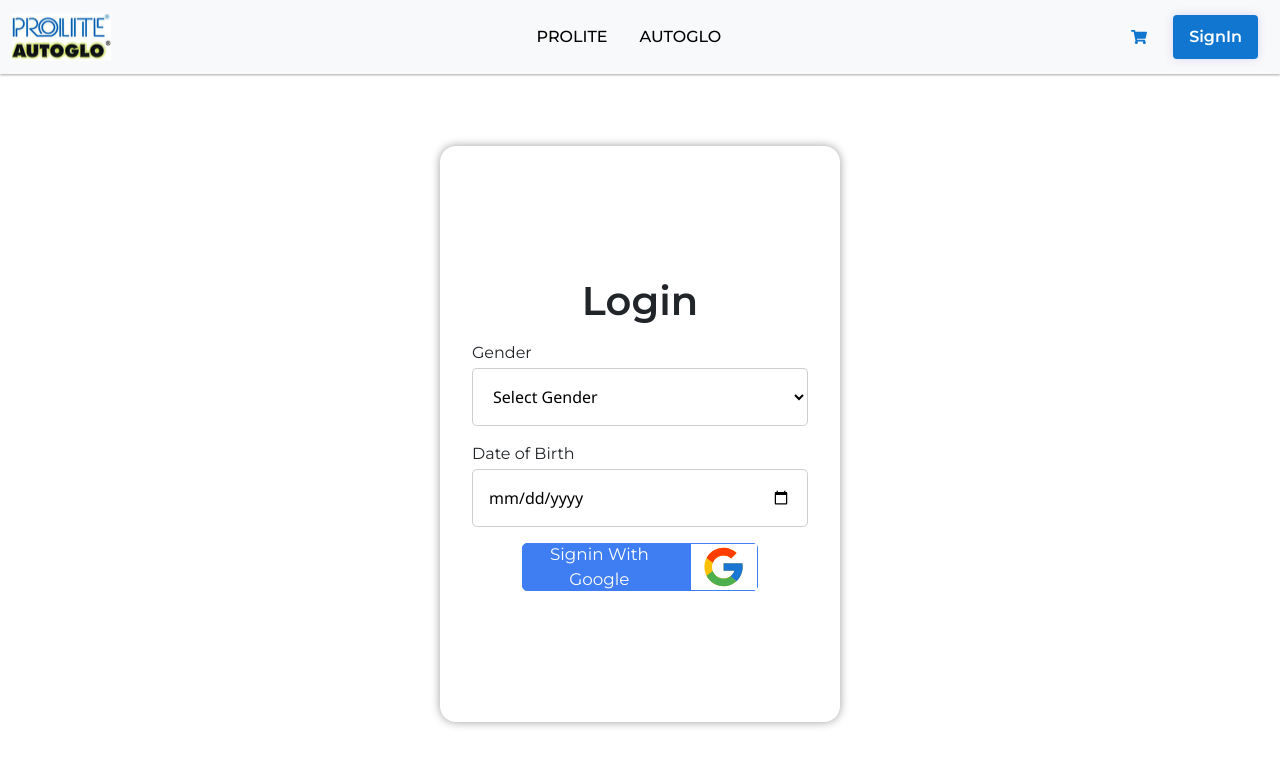
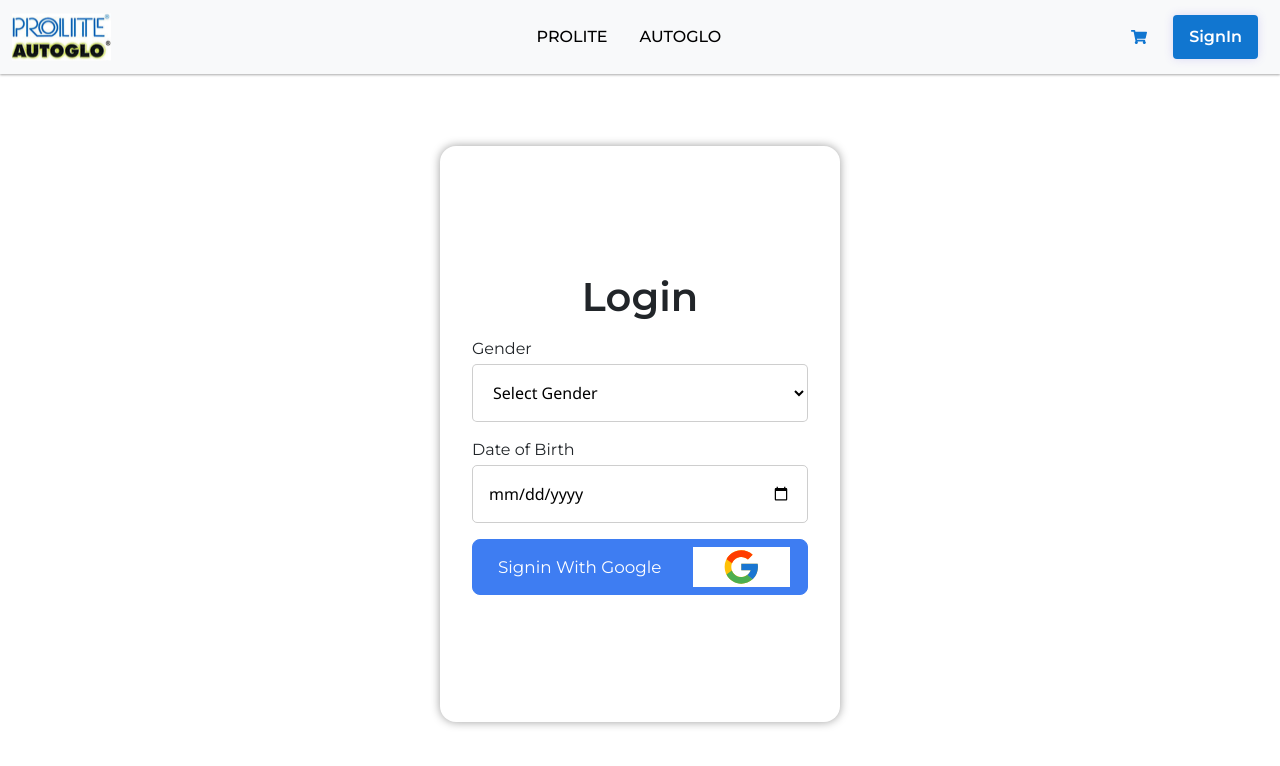
Before and after one commit to pixeldesignindia/prolite-Ecommerce, a React (Vite) app in the folder frontend-ecommerce/: page /login in a window 1280 px wide. Shown: the top 766 px of the page. Built offline with nearby package versions, Linux system fonts and the light colour scheme; no server answers.

Commit message:
login button

```diff
--- a/frontend-ecommerce/src/styles/_login.scss
+++ b/frontend-ecommerce/src/styles/_login.scss
@@ -26,13 +26,15 @@
       }
 
       button {
-        width: 70%;
+        width: 100%;
         margin: auto;
-        height: 3rem;
+        padding: 7px 2px 7px 10px !important;
+        height: 3.5rem;
         @include btn(unset, rgb(62, 125, 242), white);
         @include flex;
+        gap:2rem !important;
         border: 1px solid rgb(62, 125, 242);
-        border-radius: 5px;
+        border-radius: 8px;
         font-size: 1.05rem;
         > svg {
           background-color: white;
```
